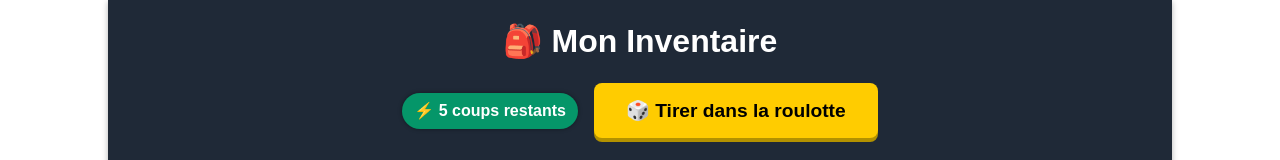
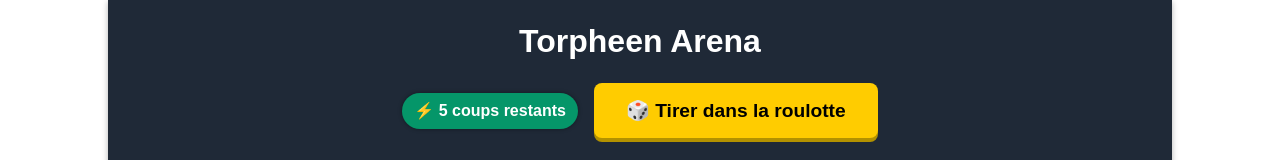
Before and after one commit to Jduquenne/torpheen-arena, a React (Vite) app: page / in a window 1280 px wide. Shown: the top 160 px of the page. Built offline with nearby package versions, Linux system fonts and the light colour scheme; no server answers.

Commit message:
Change Title game name

```diff
--- a/src/components/HeaderBar.tsx
+++ b/src/components/HeaderBar.tsx
@@ -40,7 +40,7 @@ export function HeaderBar({
             <div className="header-blur" />
 
             <div className="header-content">
-                <h1 className="title">🎒 Mon Inventaire</h1>
+                <h1 className="title">Torpheen Arena</h1>
 
                 <div className="main-actions">
                     <ActionPoints points={points} />
```
